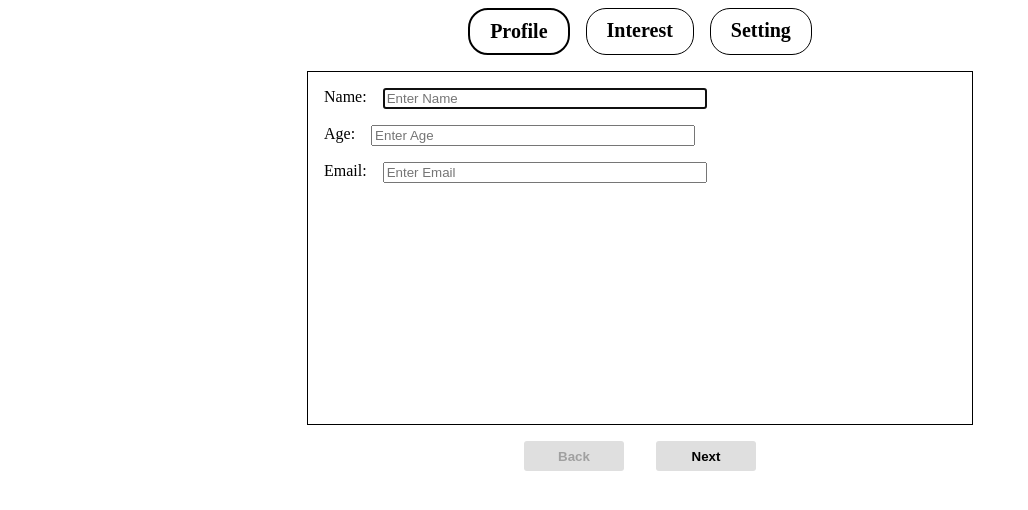
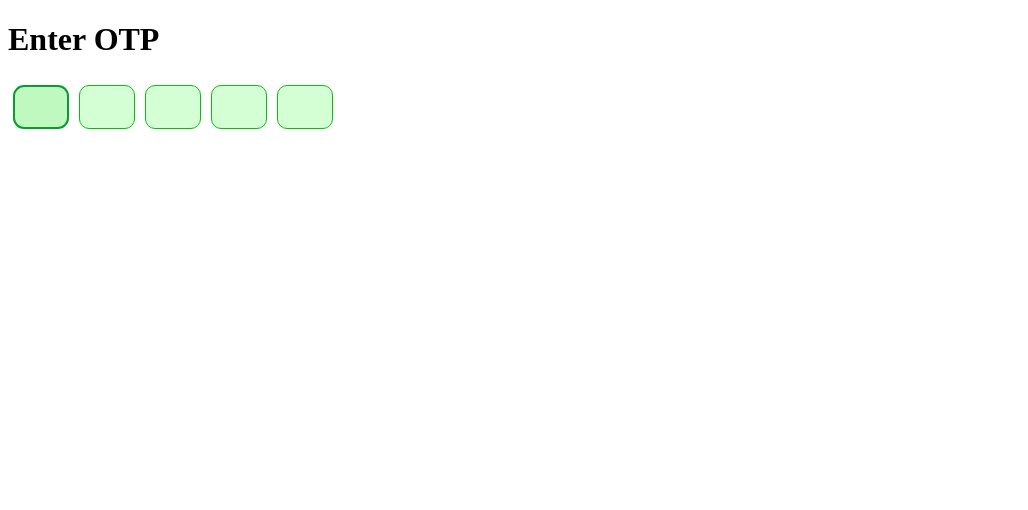
Before and after one commit to Sunanda01/Frontend-Machine-Coding, a React (Vite) app in the folder Pollyfils_and_Machine-Coding-in-ReactJS/: page / in a window 1280 px wide. Shown: the top 510 px of the page, without its empty margins (0-1028 px from the left). Built offline with nearby package versions, Linux system fonts and the light colour scheme.

Commit message:
Small changes

```diff
--- a/Pollyfils_and_Machine-Coding-in-ReactJS/src/App.jsx
+++ b/Pollyfils_and_Machine-Coding-in-ReactJS/src/App.jsx
@@ -8,10 +8,10 @@
 // import TODO_List from "./views/Machine-Coding-ReactJS/Akshay_Saini/To-Do_List";
 // import ChipsInput from "./views/Machine-Coding-ReactJS/Akshay_Saini/Chips_Input";
 // import ProgressBar from "./views/Machine-Coding-ReactJS/Akshay_Saini/Progress_Bar";
-// import OtpInputBox from "./views/Machine-Coding-ReactJS/Akshay_Saini/OTP_Input";
+import OtpInputBox from "./views/Machine-Coding-ReactJS/Akshay_Saini/OTP_Input";
 // import ProductPagination from "./views/Machine-Coding-ReactJS/Akshay_Saini/Pagination";
 // import AutoCompleteSearchBar from "./views/Machine-Coding-ReactJS/Akshay_Saini/AutoComplete_Search_Bar";
-import TabForm from "./views/Machine-Coding-ReactJS/Akshay_Saini/Tab_Form_Component";
+// import TabForm from "./views/Machine-Coding-ReactJS/Akshay_Saini/Tab_Form_Component";
 
 function App() {
   return (
@@ -25,10 +25,10 @@ function App() {
       {/* <TODO_List/> */}
       {/* <ChipsInput/> */}
       {/* <ProgressBar/> */}
-      {/* <OtpInputBox/> */}
+      <OtpInputBox/>
       {/* <ProductPagination/> */}
       {/* <AutoCompleteSearchBar/> */}
-      <TabForm />
+      {/* <TabForm /> */}
     </>
   );
 }
--- a/Pollyfils_and_Machine-Coding-in-ReactJS/src/views/Machine-Coding-ReactJS/Akshay_Saini/Chips_Input/index.jsx
+++ b/Pollyfils_and_Machine-Coding-in-ReactJS/src/views/Machine-Coding-ReactJS/Akshay_Saini/Chips_Input/index.jsx
@@ -39,6 +39,7 @@ const ChipsInput = () => {
           value={input}
           onChange={(e) => setInput(e.target.value)}
           onKeyDown={(e) => handleKeyDown(e)}
+          autoFocus
         />
         <div className="chip-container">
           {chipList &&
--- a/Pollyfils_and_Machine-Coding-in-ReactJS/src/views/Machine-Coding-ReactJS/Akshay_Saini/Tab_Form_Component/index.jsx
+++ b/Pollyfils_and_Machine-Coding-in-ReactJS/src/views/Machine-Coding-ReactJS/Akshay_Saini/Tab_Form_Component/index.jsx
@@ -98,7 +98,11 @@ const TabForm = () => {
       <div className="btn-container">
         <button
           className="btn"
-          onClick={() => setactiveComponent((pre) => Math.max(pre - 1, 0))}
+          onClick={() => {
+            if (ComponentList[activeComponent]?.validate?.()) {
+              setactiveComponent((pre) => Math.max(pre - 1, 0));
+            }
+          }}
           disabled={activeComponent === 0}
         >
           Back
@@ -106,8 +110,8 @@ const TabForm = () => {
         <button
           className="btn"
           onClick={() => {
-            if (ComponentList[activeComponent].validate()) {
-              console.log(ComponentList[activeComponent].validate());
+            if (ComponentList[activeComponent]?.validate?.()) {
+              // console.log(ComponentList[activeComponent]?.validate?.());
               setactiveComponent((pre) =>
                 Math.min(pre + 1, ComponentList.length - 1)
               );
@@ -118,7 +122,14 @@ const TabForm = () => {
           Next
         </button>
         {activeComponent === ComponentList.length - 1 && (
-          <button className="btn" onClick={() => console.log(data)}>
+          <button
+            className="btn"
+            onClick={() => {
+              if (ComponentList[activeComponent]?.validate?.()) {
+                console.log(data);
+              }
+            }}
+          >
             Submit
           </button>
         )}
--- a/Pollyfils_and_Machine-Coding-in-ReactJS/src/views/Machine-Coding-ReactJS/Akshay_Saini/To-Do_List/index.jsx
+++ b/Pollyfils_and_Machine-Coding-in-ReactJS/src/views/Machine-Coding-ReactJS/Akshay_Saini/To-Do_List/index.jsx
@@ -60,6 +60,7 @@ const TODO_List = () => {
           placeholder="Enter Todo"
           value={item}
           onChange={(e) => setItem(e.target.value)}
+          autoFocus
         />
         <button onClick={handleAddTodo} className="add-btn">
           Add
```
